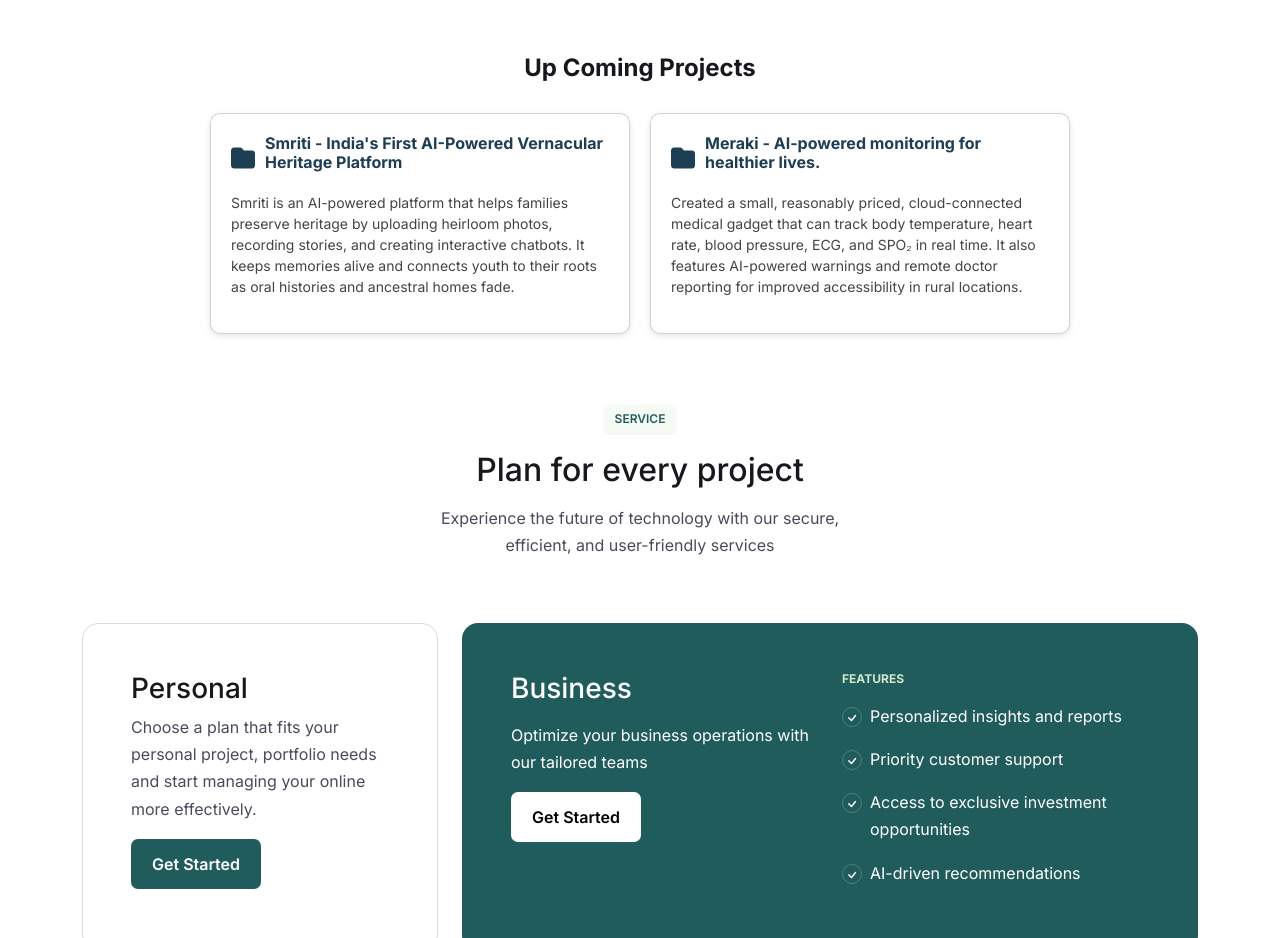
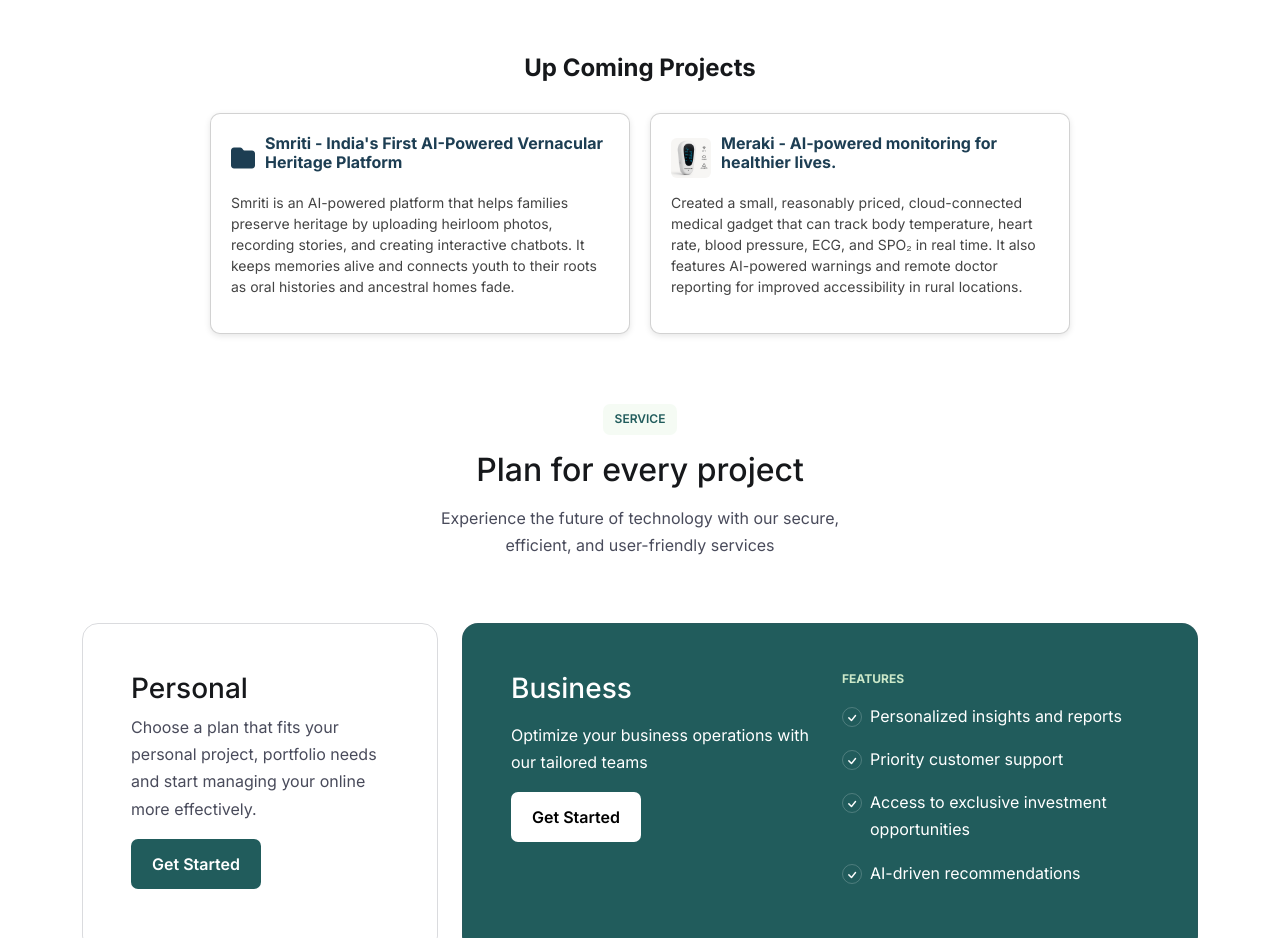
Before and after one commit to coderbot202/Coderbot_robotech, a plain HTML site: page index.html in a window 1280 px wide. Shown: the part 2400-3338 px from the top of the page. Drawn offline with Linux system fonts and the light colour scheme; no server answers.

Commit message:
Add image of the SmartCare AI

```diff
--- a/assets/css/style.css
+++ b/assets/css/style.css
@@ -1351,3 +1351,10 @@ h6 {
         font-size: 18px;
       }
     }
+
+    .upcoming-projects-section .device-img {
+      width: 40px;       /* adjust size */
+      height: auto;
+      margin-right: 10px;
+      border-radius: 6px; /* optional: gives smooth corners */
+    }
--- a/index.html
+++ b/index.html
@@ -299,7 +299,7 @@
               <!-- Card 2 -->
               <div class="card">
                 <div class="card-title">
-                  <i class="fa-solid fa-folder icon"></i>
+                   <img src="SmartCare Ai.png" alt="SmartCare AI Device" class="device-img">
                   <h3>Meraki - AI-powered monitoring for healthier lives.</h3>
                 </div>
                 <p>Created a small, reasonably priced, cloud-connected medical gadget that can track body temperature, heart rate, blood pressure, ECG, and SPO₂ in real time. It also features AI-powered warnings and remote doctor reporting for improved accessibility in rural locations.</p>
```
Also changed, not shown: SmartCare Ai.png (added).
